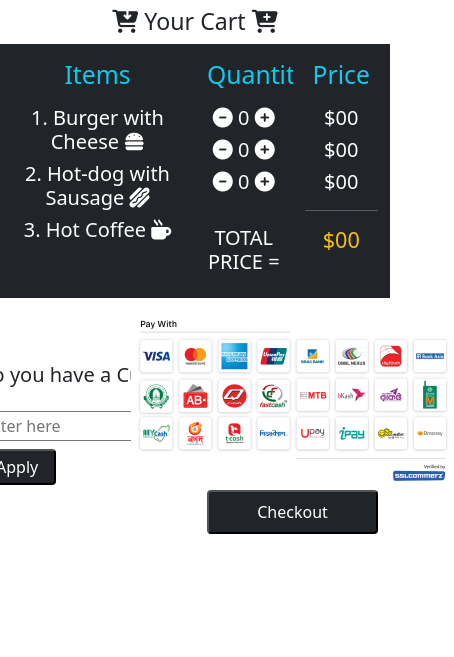
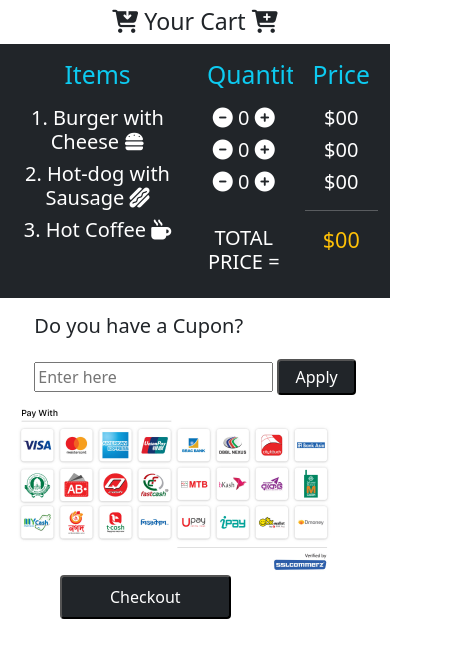
Before and after one commit to rahad2694/shopping-cart-project, a plain HTML site: page index.html in a window 390 px wide. Shown: the part 73-730 px from the top of the page, 454 px wide, since content can reach past the window. Drawn offline with nearby package versions, Linux system fonts and the light colour scheme.

Commit message:
made responsive

```diff
--- a/index.html
+++ b/index.html
@@ -61,7 +61,7 @@
 
     <section class="my-3 container">
         <div class="row">
-            <div class="col-6 d-flex align-items-center justify-content-center">
+            <div class="col-12 col-xs-12 col-sm-12 col-md-6 col-lg-6 d-flex align-items-center justify-content-center">
                     <div>
                         <h5>Do you have a Cupon?</h5>
                     <input id="cupon-input" class="mt-3" type="text" placeholder="Enter here">
@@ -70,10 +70,10 @@
                     <p id="cupon-failed" class="text-danger d-none">Wrong Cupon!</p>
                     </div>
             </div>
-            <div class="col-6 d-flex align-items-center justify-content-center">
+            <div class="col-6 col-xs-12 col-sm-12 col-md-6 col-lg-6 mt-2">
                 <div>
                     <img src="images/payment.png" alt="">
-                    <div class="mt-2 d-flex justify-content-center">
+                    <div class="mt-1 ms-5">
                     <button class="bg-dark text-white px-5 py-2 rounded">Checkout</button>
                     </div>
                 </div>
```
